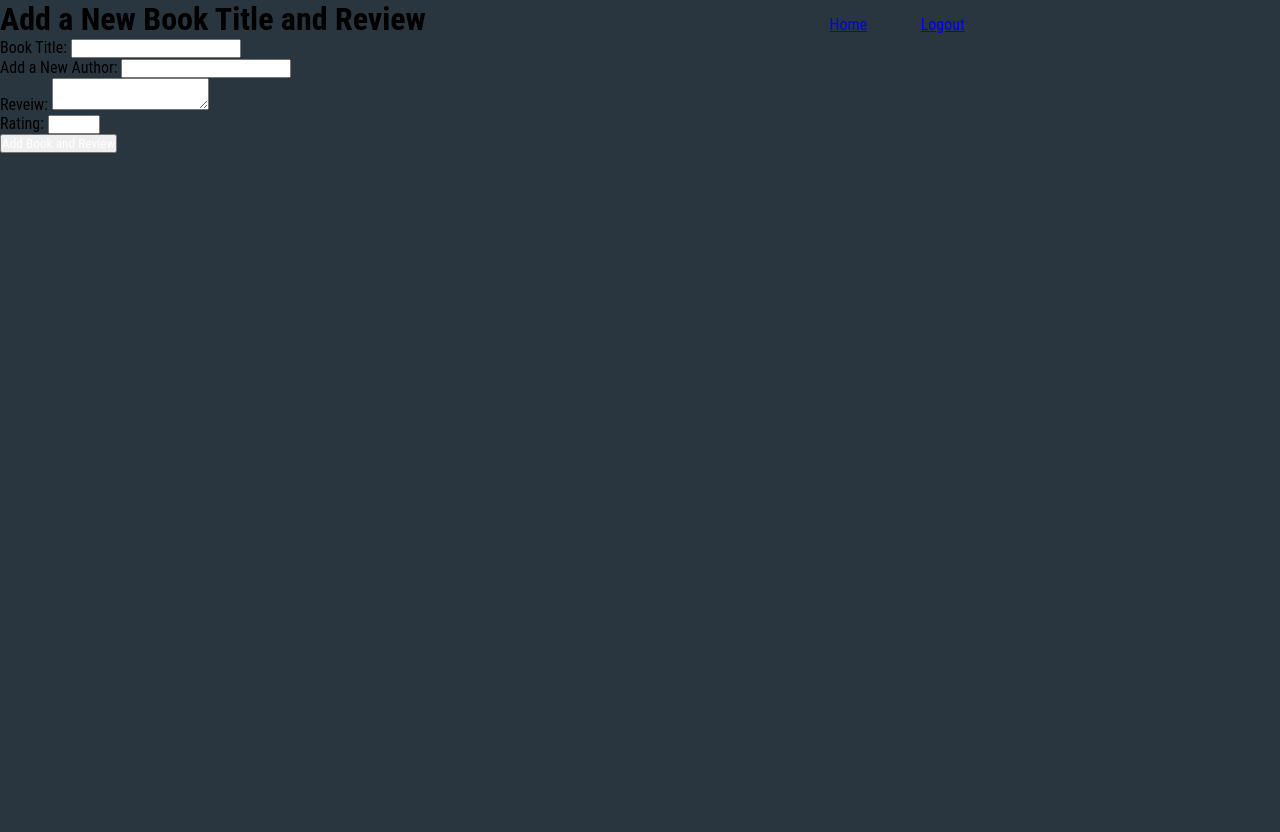
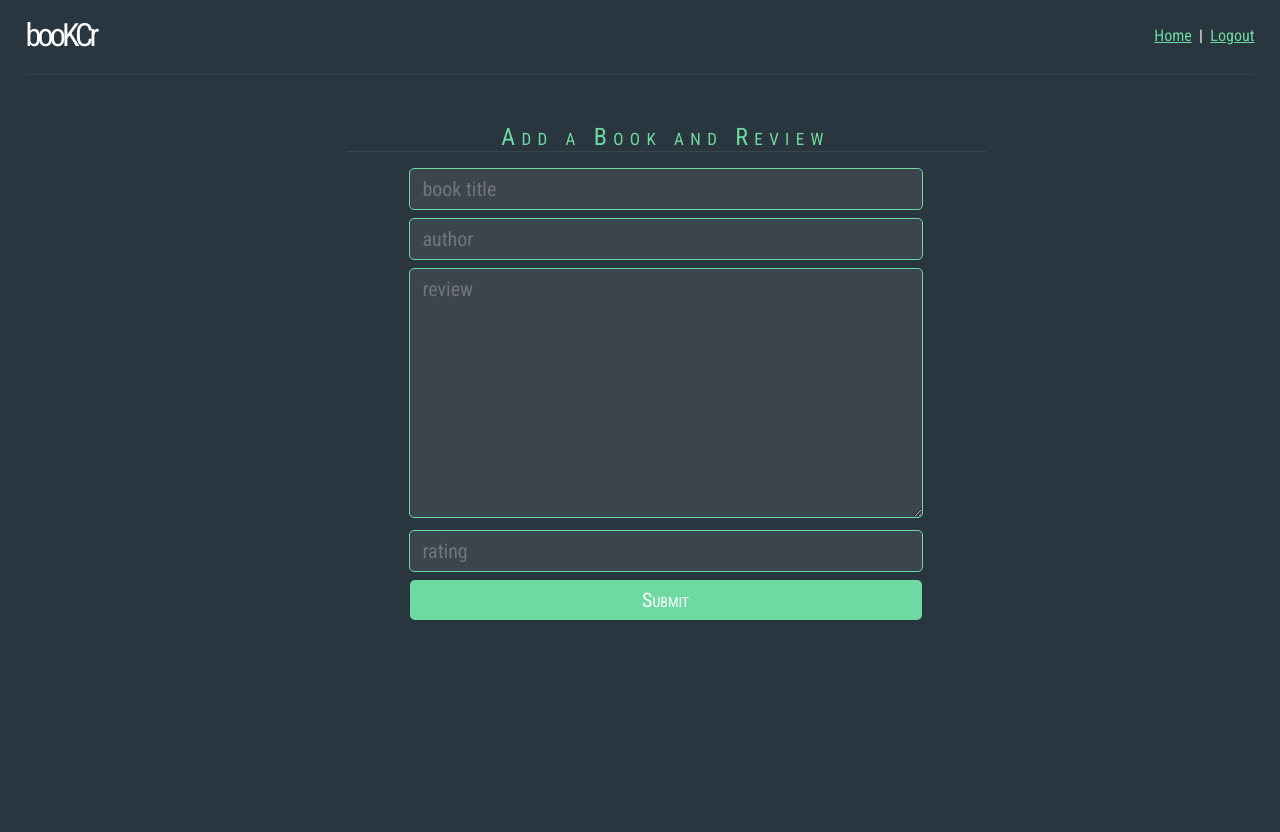
Before and after one commit to viking70/Book_Review, a Django app: template apps/review/templates/review/add.html in a window 1280 px wide; the page is wider, and only the part inside the window is pictured. Before the commit the page ends 153 px from the top of that part, so only its background shows below. Run offline with Django 3.2, Linux system fonts and the light colour scheme; the template is opened without the code that fills it, so the values that code supplies are empty; parts of the project's set-up code (start-up, migrations or seed data) failed here and were passed over.

Commit message:
styled and refactored

```diff
--- a/apps/review/templates/review/add.html
+++ b/apps/review/templates/review/add.html
@@ -5,47 +5,41 @@
 	<meta charset="utf-8">
 	{% load staticfiles %}
 	<link rel="stylesheet" href="{% static 'review/review.css' %}">
+	<link href="https://fonts.googleapis.com/css?family=Roboto+Condensed" rel="stylesheet">
 </head>
 <body>
-	<h1 style="display:inline-block;">Add a New Book Title and Review</h1>
-	<a href="{% url 'review' %}" style="margin-left:400px;">Home</a>
-	<a href="{% url 'logout' %}" style="margin-left:50px;">Logout</a>
-	<form action="/add1" method="post">
+	<div class="wrapper_add">
+		<div class="header">
+			<h1 class="logo">booKCr</h1>
+			<div class="right_links">
+				<a href="{% url 'review' %}">Home</a>
+				<span>&nbsp;|&nbsp;</span>
+				<a href="{% url 'logout' %}">Logout</a>
+			</div>
+		</div>
+		<div class="add_add">
+			<center>
+				<h2>Add a Book and Review</h2>
+				<form class="form_add" action="/add1" method="post">
 					{% csrf_token %}
-		<label style="display:block;">
-			Book Title:
-			<input type="text" name="title">
-		</label>
+					<input type="text" name="title" placeholder="book title"><br>
 					{% if authors %}
-		<label style="display:block;">Author:</label>
-		<label style="margin-left:50px;display:block;">
-			Choose Author from the List:
 						<select name="author">
-				<option value=""></option>
+							<option value="" disabled selected>author</option>
 							{% for author in authors %}
 							<option value="{{author}}">{{author}}</option>
 							{% endfor %}
-			</select>
-		</label>
-		<label style="margin-left:50px;" style="display:block;">
-			Or Add a New Author:
-			<input type="text" name="author1">
-		</label>
+						</select><br>
+						<input type="text" name="author1" placeholder="new author"><br>
 					{% else %}
-		<label style="display:block;">
-			Add a New Author:
-			<input type="text" name="author1">
-		</label>
+						<input type="text" name="author1" placeholder="author"><br>
 					{% endif %}
-		<label style="display:block;">
-			Reveiw:
-			<textarea name="review"></textarea>
-		</label>
-		<label style="display:block;">
-			Rating:
-			<input type="number" name="rating" min="0" max="5">
-		</label>
-		<input type="submit" value="Add Book and Review" style="display:block;">
+					<textarea name="review" placeholder="review" cols="8"></textarea><br>
+					<input type="number" name="rating" min="0" max="5" placeholder="rating"><br>
+					<input type="submit" value="Submit">
+			</center>
 			</form>
+		</div>
+	</div>
 </body>
 </html>
```
Lines whose indentation alone changed are shown as unchanged.
